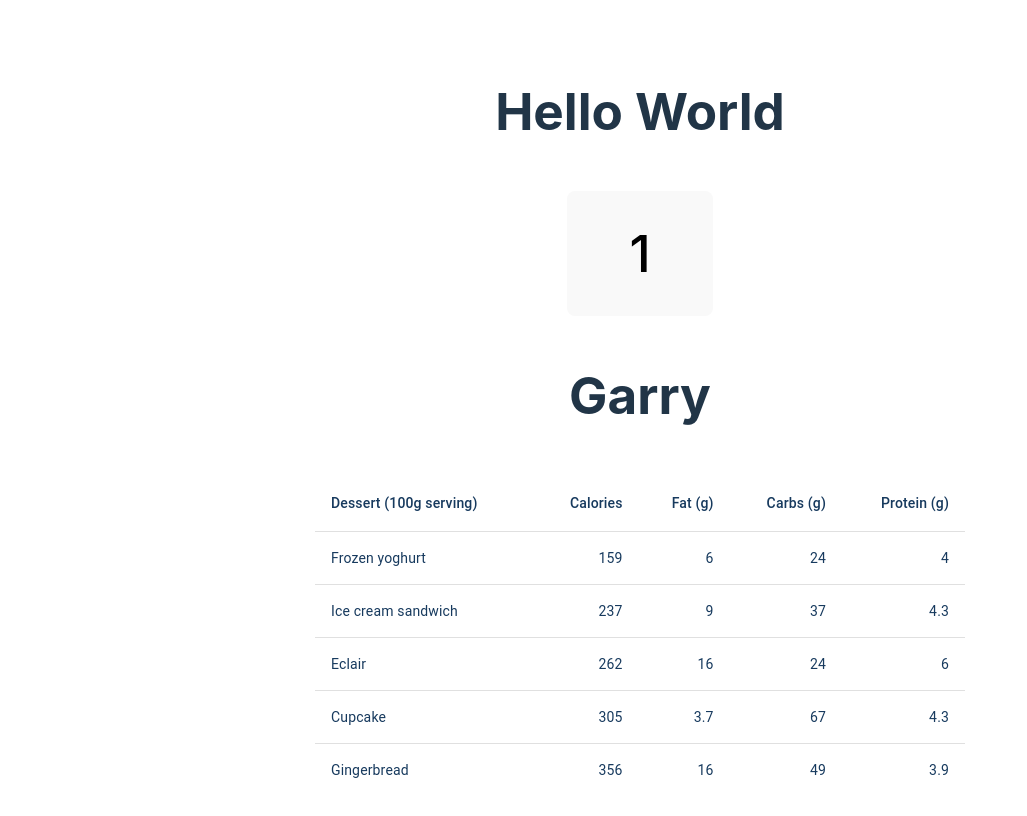
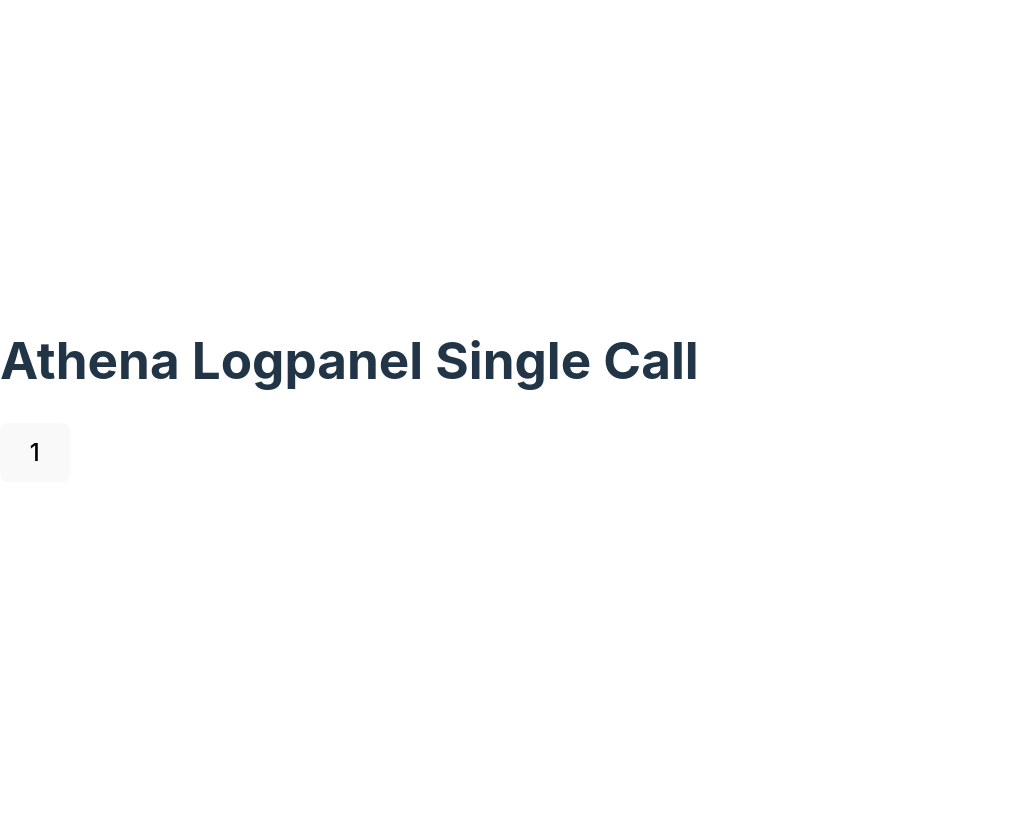
Before and after one commit to DiamondLightSource/logpanel, a React (Vite) app: page / in a window 1280 px wide. Shown: the top 816 px of the page, without its empty margins (0-1027 px from the left). Built offline with nearby package versions, Linux system fonts and the light colour scheme.

Commit message:
Working API Call
Applied appropriate headers to achieve the required Post API calls

```diff
--- a/src/App.tsx
+++ b/src/App.tsx
@@ -1,22 +1,67 @@
-// import { LogComponent } from './components/Card';
-import LogTable from './components/Table';
-import './App.css'
-import {theme} from "./theme";
 import { ThemeProvider } from '@emotion/react';
+import { useEffect, useRef} from 'react'
+import { theme } from './theme';
+// import LogTable from './components/Table';
+// import './App.css'
+// import {theme} from "./theme";
+// import { ThemeProvider } from '@emotion/react';
+
 function App() {
 
-  const data = "Garry"
+  const data = useRef();
+  useEffect(() => {
+    async function fetchData(url: string, username: string, password: string): Promise<undefined> {
+      try {
+          // Creating a basic authentication header
+          const headers = new Headers();
+          headers.append('Authorization',"Basic " + btoa(`${username}:${password}`));
+
+          // Making the fetch request
+          const response = await fetch(url, {
+              method: 'GET',
+              headers: headers
+          });
+
+          // Checking if the response is OK
+          if (!response.ok) {
+              throw new Error('Failed to fetch data');
+          }
+
+          // Parsing the response as JSON
+          const data1 = await response.json();
+          return data1;
+      } catch (error) {
+          console.error('Error fetching data:', error);
+          throw error;
+      }
+  }
+
+    const apiURL = "/api/system/journal";
+    const password = "token";
+
+    (async () => {
+        try {
+            data.current = await fetchData(apiURL, username, password);
+            console.log(data.current)
+        } catch (error) {
+            console.error('Error:', error);
+        }
+    })();
+    },[])
+
+    // return (
+    //   <h3> {data.current}</h3>
+    // )
+
 
     return (
       <ThemeProvider theme={theme}>
-      <h1 className='Athena Logpanel'>
-        <p>Hello World</p>
+      <h1>Athena Logpanel Single Call</h1>
+      <h2 className='Athena Logpanel'>
         <button className='square'>1</button>
         <label htmlFor='Log1'></label>
-        {/* <LogComponent></LogComponent> */}
-        <p> {data} </p>
-        <LogTable></LogTable>
-      </h1>
+      </h2>
+      <p> {JSON.stringify(data.current)} </p>
       </ThemeProvider>
       )
   }
--- a/vite.config.ts
+++ b/vite.config.ts
@@ -4,15 +4,10 @@
 // https://vitejs.dev/config/
 export default defineConfig({
   plugins: [react()],
-
-  // server: {
-  //   configureServer: ({ middlewares }) => {
-  //     middlewares.use((req, res, next) => {
-  //       // Set CORS headers
-  //       res.setHeader('Access-Control-Allow-Origin', '*');
-  //       res.setHeader('Access-Control-Allow-Methods', 'GET, POST, PUT, DELETE, OPTIONS');
-  //       res.setHeader('Access-Control-Allow-Headers', '*');
-  //       next();
-  // });
-  //   }}
+  server:{
+    // proxying any /api calls proxies the call to graylog. Unsure how this would work when deployed
+    proxy:{
+      "/api": "https://graylog.diamond.ac.uk"
+    }
+  },
 })
```
Also changed, not shown: 1 other file (tests, documents, lock files or other folders).
